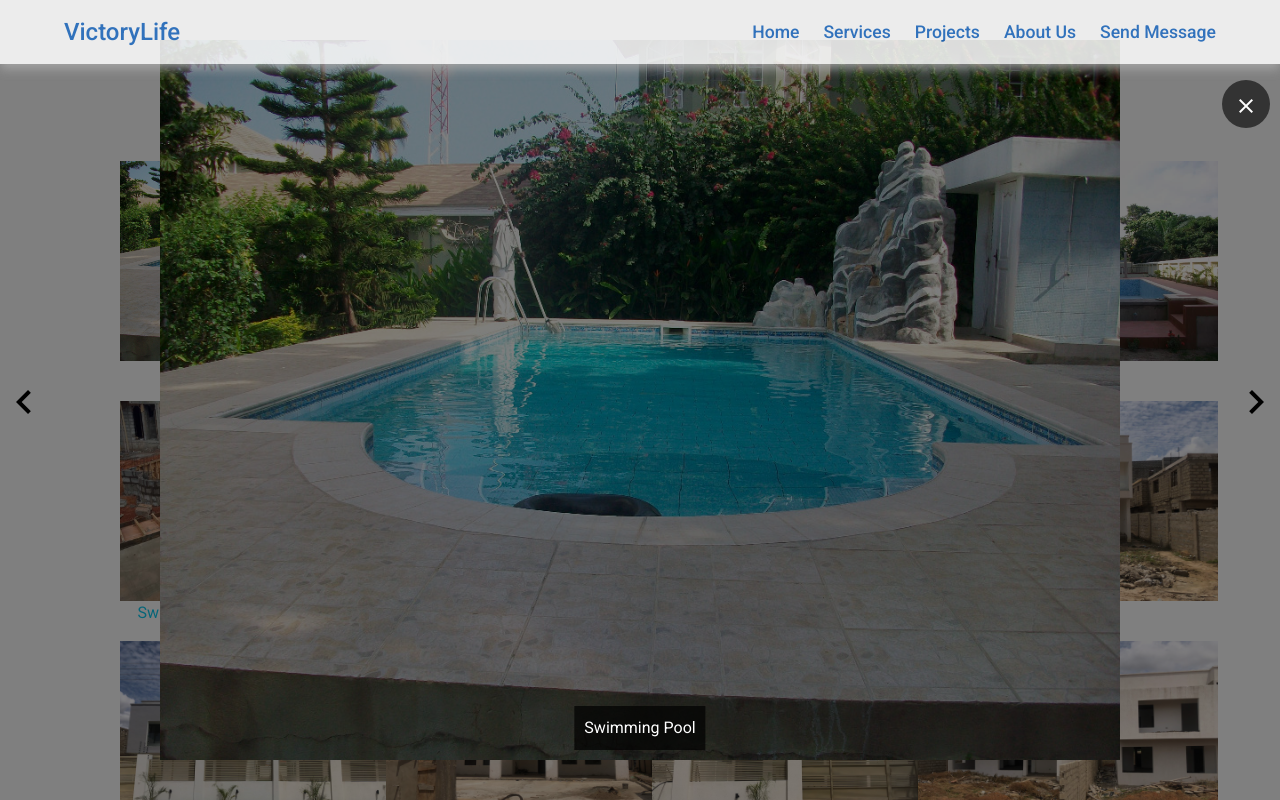
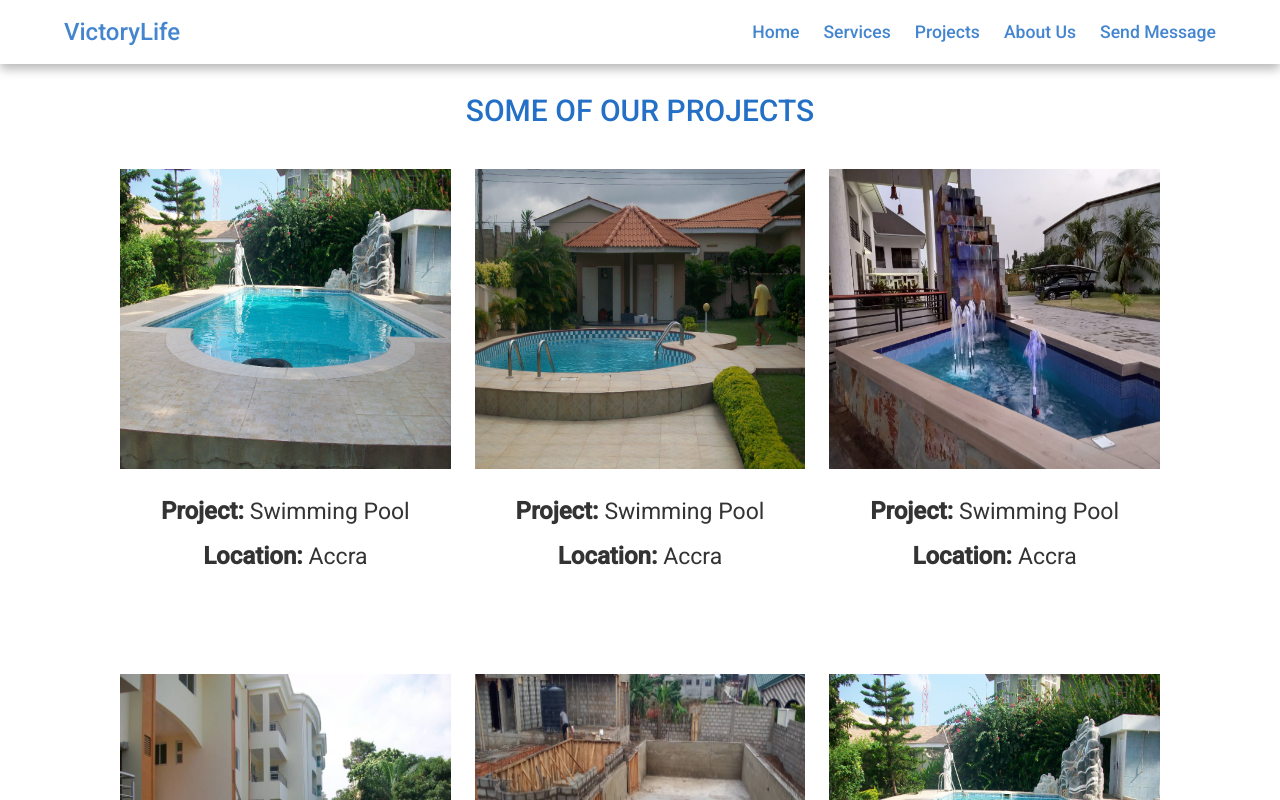
Before and after one commit to Humaidu/construction-site, an Angular app in the folder victory_life_app/: page /projects in a window 1280 px wide. Shown: the top 800 px of the page. Built offline with nearby package versions, Linux system fonts and the light colour scheme.

Commit message:
projects page modified

```diff
--- a/victory_life_app/src/app/pages/projects/projects.component.css
+++ b/victory_life_app/src/app/pages/projects/projects.component.css
@@ -5,106 +5,38 @@
 .container h2 {
   color: var(--primary-color);
   font-size: 30px;
+  margin-bottom: 40px;
 }
 
 .g-image {
-  cursor: pointer;
   transition: transform 0.2s;
 }
 
 .g-image:hover {
-  transform: scale(1.05);
+  transform: scale(1.10);
+}
+
+.gallery-item{
+  margin-bottom: 100px;
 }
 
 .gallery-item img {
   width: 100%;
   height: auto;
 }
-
-.image-preview:hover .caption {
-  visibility: visible;
-  opacity: 1;
+.txt-info{
+  font-size: 23px;
+  color: #333;
 }
 
-.image-preview .caption {
-  position: absolute;
-  bottom: 50px;
-  left: 50%;
-  transform: translateX(-50%);
-  background-color: rgba(0, 0, 0, 0.7);
-  color: #fff;
-  padding: 10px;
-  text-align: center;
+.project, .location{
+  font-size: 24px;
+  font-weight: bolder;
+
 }
 
+
 @media screen and (max-width: 480px) {
-  .image-preview .caption {
-    position: absolute;
-    bottom: 200px;
-    left: 50%;
-    transform: translateX(-50%);
-    background-color: rgba(0, 0, 0, 0.7);
-    color: #fff;
-    padding: 8px;
-    text-align: center;
-    font-size: 12px;
-  }
 
-  .close-icon {
-    transform: scale(1);
-    font-size: 12px;
-  }
+
 }
-
-.arrows {
-  position: fixed;
-  top: 50%;
-  transform: translateY(-50%);
-  display: flex;
-  justify-content: space-between;
-  width: 100%;
-  color: #000;
-}
-
-.arrows .icon-size {
-  transform: scale(2);
-}
-
-.image-preview {
-  position: fixed;
-  top: 0;
-  left: 0;
-  right: 0;
-  bottom: 0;
-  display: flex;
-  justify-content: center;
-  align-items: center;
-}
-
-.preview-overlay {
-  position: absolute;
-  top: 0;
-  left: 0;
-  right: 0;
-  bottom: 0;
-  background-color: rgba(0, 0, 0, 0.5);
-  cursor: pointer;
-}
-
-.image-preview img {
-  max-width: 90%;
-  max-height: 90%;
-  object-fit: contain;
-}
-
-.close-icon {
-  position: absolute;
-  top: 80px;
-  right: 10px;
-  background-color: rgba(0, 0, 0, 0.6);
-  color: #fff;
-}
-
-.close-icon:hover {
-  background-color: rgba(0, 0, 0, 0.9);
-}
--- a/victory_life_app/src/app/pages/projects/projects.component.html
+++ b/victory_life_app/src/app/pages/projects/projects.component.html
@@ -1,39 +1,19 @@
 <div class="container">
-  <h2 class="mt-2 text-center">Some of Our Projects</h2>
+  <h2 class="mt-2 text-center">SOME OF OUR PROJECTS</h2>
   <div class="row gallery-container mt-3 mb-3" #galleryContainer>
     <div
       *ngFor="let image of images; let i = index"
-      class="gallery-item col-md-3 mt-2"
-      (click)="showPreview(i)"
+      class="gallery-item col-md-4 col-sm-4"
     >
       <img
         src="{{ image.src }}"
-        style="height: 200px; width: 300px"
-        class="image-fluid g-image mt-2"
+        style="height: 300px"
+        class="image-fluid g-image"
         alt="Image {{ i + 1 }}"
       />
-      <div class="caption text-center text-info">{{ image.caption }}</div>
+      <div class="caption text-center txt-info mt-4"><span class="project">Project: </span>{{ image.project }}</div>
+      <div class="caption text-center txt-info mt-2"><span class="location">Location: </span>{{ image.location }}</div>
     </div>
   </div>
 
-  <div *ngIf="images[currentIndex]" class="image-preview">
-    <div class="preview-overlay" (click)="showPreview(-1)"></div>
-    <div class="arrows">
-      <button mat-icon-button (click)="prev()">
-        <mat-icon class="icon-size">keyboard_arrow_left</mat-icon>
-      </button>
-      <button mat-icon-button (click)="next()">
-        <mat-icon class="icon-size">keyboard_arrow_right</mat-icon>
-      </button>
-    </div>
-    <img
-      src="{{ images[currentIndex].src }}"
-      class="image-fluid"
-      alt="Preview Image"
-    />
-    <div class="caption">{{ images[currentIndex].caption }}</div>
-  <button mat-icon-button class="close-icon" (click)="showPreview(-1)">
-    <mat-icon>close</mat-icon>
-  </button>
-  </div>
 </div>
--- a/victory_life_app/src/app/pages/projects/projects.component.ts
+++ b/victory_life_app/src/app/pages/projects/projects.component.ts
@@ -7,20 +7,20 @@ import { Component, OnInit, ViewChild, ElementRef } from '@angular/core';
 })
 export class ProjectsComponent implements OnInit {
   images = [
-    { src: 'assets/pool1.jpeg', caption: 'Swimming Pool'},
-    { src: 'assets/pool2.jpeg', caption: 'Swimming Pool'},
-    { src: 'assets/pool5.jpeg', caption: 'Swimming Pool'},
-    { src:  'assets/pool6.jpeg', caption: 'Swimming Pool'},
+    { src: 'assets/pool1.jpeg', project: 'Swimming Pool', location: 'Accra'},
+    { src: 'assets/pool2.jpeg', project: 'Swimming Pool', location: 'Accra'},
+    { src: 'assets/pool5.jpeg', project: 'Swimming Pool', location: 'Accra'},
+    { src:  'assets/pool6.jpeg', project: 'Swimming Pool', location: 'Kumasi'},
 
-    { src: 'assets/pool_const.jpeg', caption: 'Swimming Pool Construction'},
-    { src: 'assets/pool3.jpeg', caption: 'Swimming Pool'},
-    { src: 'assets/pool_plan.jpeg', caption: 'Swimming Pool planning'},
-    { src: 'assets/land.jpeg', caption: 'Land Surveying'},
+    { src: 'assets/pool_const.jpeg', project: 'Swimming Pool Construction', location: 'Accra'},
+    { src: 'assets/pool3.jpeg', project: 'Swimming Pool'},
+    { src: 'assets/pool_plan.jpeg', project: 'Swimming Pool planning', location: 'Cape Coast'},
+    { src: 'assets/land.jpeg', project: 'Land Surveying', location: 'Accra'},
 
-    { src: 'assets/build1.jpeg', caption: 'Building Construction'},
-    { src: 'assets/build2.jpeg', caption: 'Building Construction'},
-    { src: 'assets/build_plan.jpeg', caption: 'Building Planning'},
-    { src: 'assets/build_const.jpeg', caption: 'Building Construction'},
+    { src: 'assets/build1.jpeg', project: 'Building Construction', location: 'Accra'},
+    { src: 'assets/build2.jpeg', project: 'Building Construction', location: 'Tamale'},
+    { src: 'assets/build_plan.jpeg', project: 'Building Planning', location: 'Accra'},
+    { src: 'assets/build_const.jpeg', project: 'Building Construction', location: 'Kumasi'},
   ];
 
   currentIndex = 0;
```
